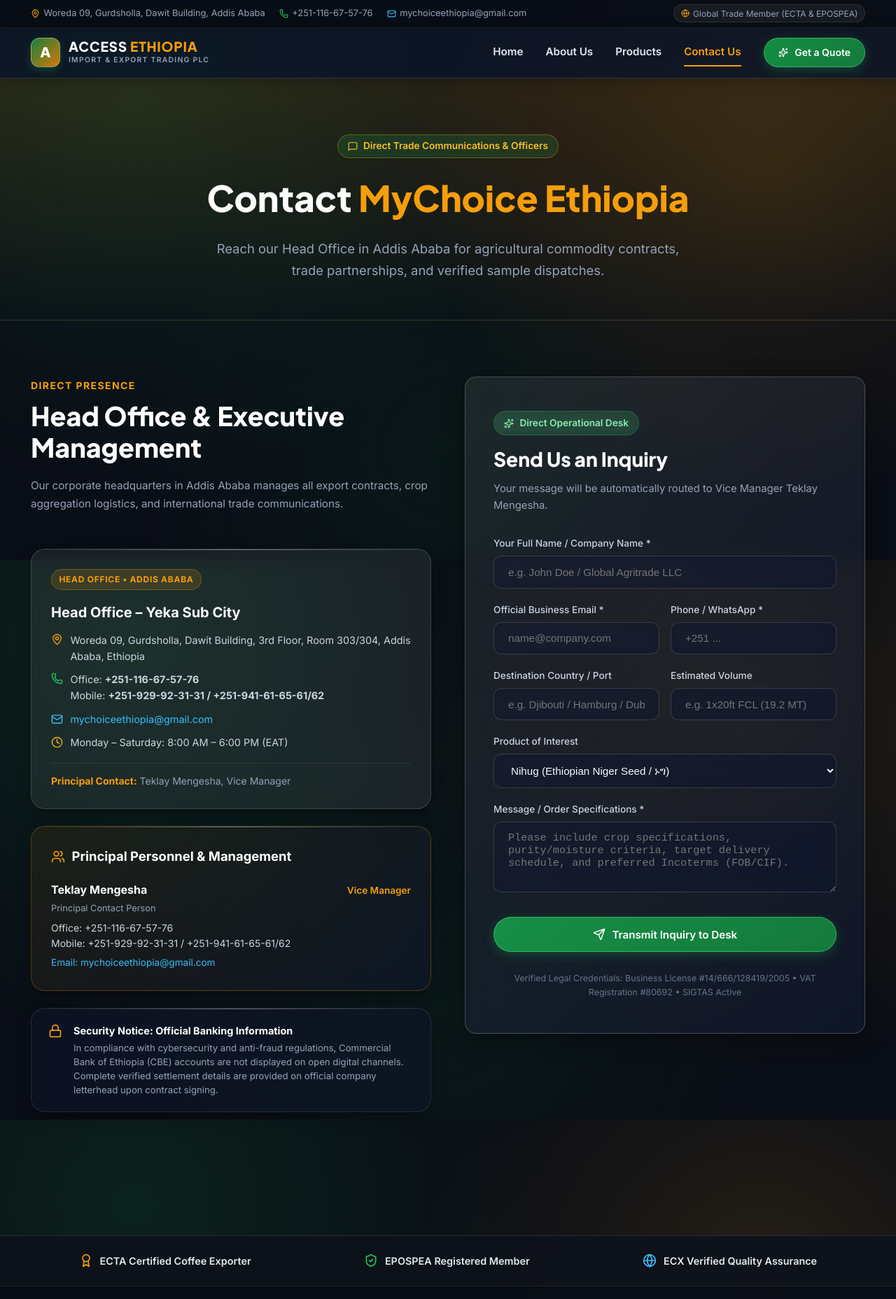
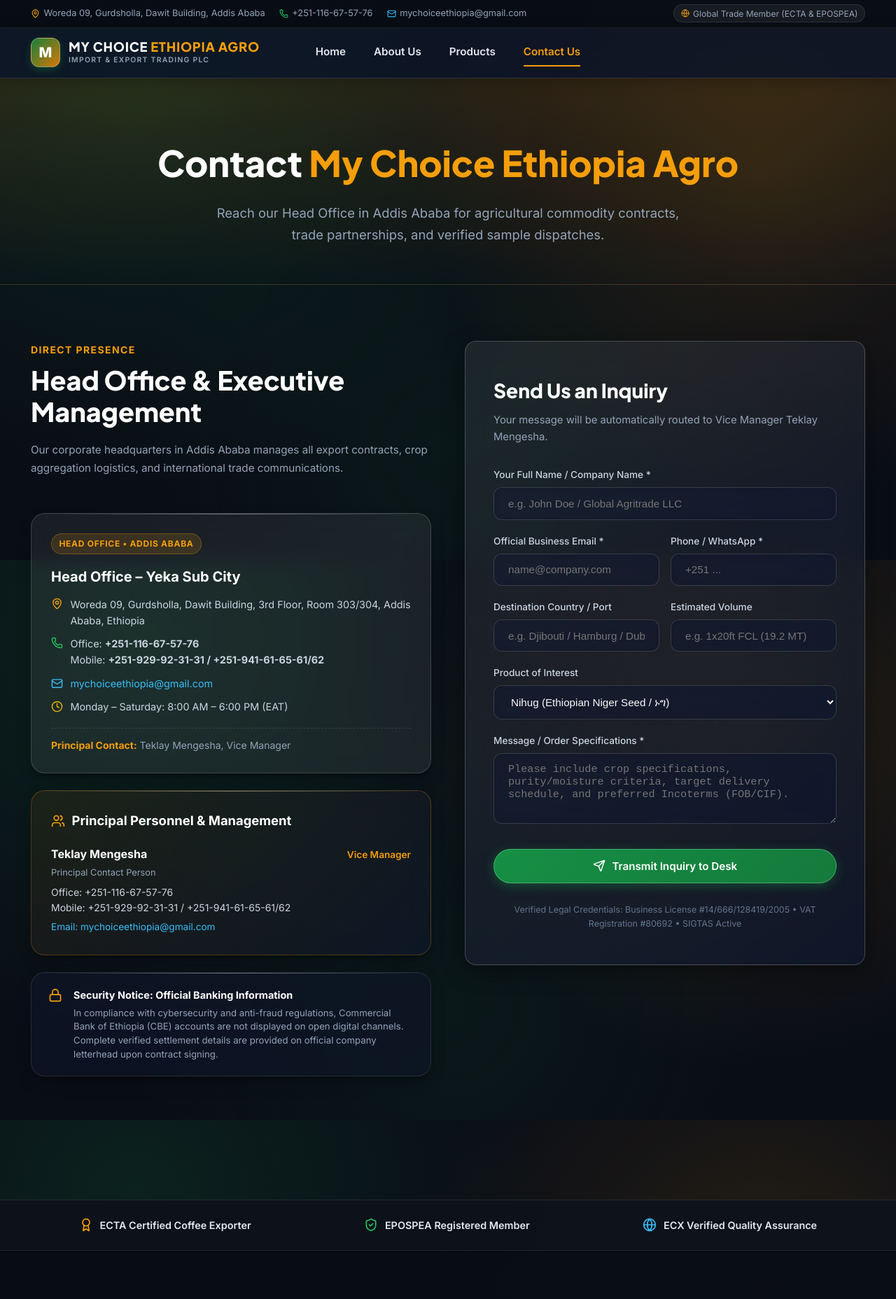
Before and after one commit to Goodomenn/mychoice2, a React (Vite) app: page /contact in a window 1280 px wide. Shown: the top 1856 px of the page at 70% size. Built offline with nearby package versions, Linux system fonts and the light colour scheme.

Commit message:
Update navbar layout to center, remove Get a Quote button, rebrand to My Choice Ethiopia Agro, and remove direct badge pills

```diff
--- a/index.html
+++ b/index.html
@@ -4,7 +4,7 @@
     <meta charset="UTF-8" />
     <link rel="icon" type="image/svg+xml" href="/favicon.svg" />
     <meta name="viewport" content="width=device-width, initial-scale=1.0" />
-    <title>mychoice2</title>
+    <title>My Choice Ethiopia Agro | Import & Export Trading PLC</title>
   </head>
   <body>
     <div id="root"></div>
--- a/src/components/Footer.jsx
+++ b/src/components/Footer.jsx
@@ -85,7 +85,7 @@
                   fontSize: '1.1rem',
                 }}
               >
-                A
+                M
               </div>
               <div
                 style={{
@@ -95,11 +95,11 @@
                   color: '#ffffff',
                 }}
               >
-                ACCESS <span style={{ color: '#f59e0b' }}>ETHIOPIA</span>
+                MY CHOICE <span style={{ color: '#f59e0b' }}>ETHIOPIA AGRO</span>
               </div>
             </div>
             <p style={{ color: '#94a3b8', fontSize: '0.9rem', lineHeight: '1.7', marginBottom: '1.5rem' }}>
-              Access Ethiopia Import Export Trading PLC is a premier Ethiopian trading house connecting global markets
+              My Choice Ethiopia Agro Import Export Trading PLC is a premier Ethiopian trading house connecting global markets
               with authentic, certified organic Arabica coffee, premium oilseeds, nutritious pulses, and spices.
             </p>
             <div className="glass-badge" style={{ fontSize: '0.78rem' }}>
@@ -236,7 +236,7 @@
           }}
         >
           <div>
-            © {new Date().getFullYear()} Access Ethiopia Import Export Trading PLC. All rights reserved.
+            © {new Date().getFullYear()} My Choice Ethiopia Agro Import Export Trading PLC. All rights reserved.
           </div>
           <div style={{ display: 'flex', gap: '1.5rem' }}>
             <Link to="/about" style={{ color: '#94a3b8' }}>Privacy Policy</Link>
--- a/src/components/Navbar.jsx
+++ b/src/components/Navbar.jsx
@@ -79,12 +79,14 @@
         <div
           className="container"
           style={{
-            display: 'flex',
-            justifyContent: 'space-between',
+            display: 'grid',
+            gridTemplateColumns: '1fr auto 1fr',
             alignItems: 'center',
+            width: '100%',
           }}
         >
-          {/* Brand Logo */}
+          {/* Brand Logo (Left) */}
+          <div style={{ justifySelf: 'start' }}>
             <Link
               to="/"
               style={{
@@ -108,22 +110,24 @@
                   fontSize: '1.25rem',
                   boxShadow: '0 4px 12px rgba(21, 128, 61, 0.4)',
                   border: '1px solid rgba(255, 255, 255, 0.3)',
+                  flexShrink: 0,
                 }}
               >
-              A
+                M
               </div>
               <div>
                 <div
                   style={{
                     fontFamily: 'var(--font-heading)',
-                  fontSize: '1.2rem',
+                    fontSize: '1.15rem',
                     fontWeight: '800',
                     letterSpacing: '0.04em',
                     color: '#ffffff',
                     lineHeight: '1.2',
+                    whiteSpace: 'nowrap',
                   }}
                 >
-                ACCESS <span style={{ color: '#f59e0b' }}>ETHIOPIA</span>
+                  MY CHOICE <span style={{ color: '#f59e0b' }}>ETHIOPIA AGRO</span>
                 </div>
                 <div
                   style={{
@@ -132,19 +136,22 @@
                     textTransform: 'uppercase',
                     letterSpacing: '0.12em',
                     fontWeight: '600',
+                    whiteSpace: 'nowrap',
                   }}
                 >
                   Import & Export Trading PLC
                 </div>
               </div>
             </Link>
+          </div>
 
-          {/* Desktop Nav Links */}
+          {/* Desktop Nav Links (Center) */}
           <div
             style={{
+              justifySelf: 'center',
               display: 'flex',
               alignItems: 'center',
-              gap: '2rem',
+              gap: '2.5rem',
             }}
             className="desktop-nav"
           >
@@ -160,22 +167,16 @@
                   padding: '0.4rem 0',
                   transition: 'all 0.2s ease',
                   borderBottom: isActive ? '2px solid #f59e0b' : '2px solid transparent',
+                  whiteSpace: 'nowrap',
                 })}
               >
                 {link.name}
               </NavLink>
             ))}
-
-            <Link
-              to="/contact"
-              className="glass-button glass-button-primary"
-              style={{ padding: '0.55rem 1.25rem', fontSize: '0.875rem' }}
-            >
-              <Sparkles size={14} /> Get a Quote
-            </Link>
           </div>
 
-          {/* Mobile Menu Button */}
+          {/* Right Spacer & Mobile Toggle (Right) */}
+          <div style={{ justifySelf: 'end', display: 'flex', alignItems: 'center' }}>
             <button
               onClick={() => setMobileMenuOpen(!mobileMenuOpen)}
               className="mobile-toggle"
@@ -185,11 +186,13 @@
                 borderRadius: '0.5rem',
                 background: 'rgba(255, 255, 255, 0.08)',
                 border: '1px solid rgba(255, 255, 255, 0.15)',
+                cursor: 'pointer',
               }}
               aria-label="Toggle navigation menu"
             >
               {mobileMenuOpen ? <X size={24} /> : <Menu size={24} />}
             </button>
+          </div>
         </div>
 
         {/* Mobile Dropdown Menu */}
@@ -227,20 +230,17 @@
                 <ChevronRight size={16} color="#94a3b8" />
               </NavLink>
             ))}
-            <Link
-              to="/contact"
-              onClick={() => setMobileMenuOpen(false)}
-              className="glass-button glass-button-primary"
-              style={{ marginTop: '0.5rem', width: '100%', justifyContent: 'center' }}
-            >
-              Get a Quote
-            </Link>
           </div>
         )}
       </nav>
 
       {/* Style for responsive toggle */}
       <style>{`
+        @media (max-width: 1024px) {
+          .desktop-nav {
+            gap: 1.5rem !important;
+          }
+        }
         @media (max-width: 900px) {
           .desktop-nav {
             display: none !important;
--- a/src/pages/About.jsx
+++ b/src/pages/About.jsx
@@ -81,7 +81,7 @@
               marginBottom: '1rem',
             }}
           >
-            About <span style={{ color: '#22c55e' }}>Access Ethiopia</span> Trading PLC
+            About <span style={{ color: '#22c55e' }}>My Choice Ethiopia Agro</span> Trading PLC
           </h1>
           <p
             style={{
@@ -115,7 +115,7 @@
                 A Trusted Partner in International Commerce
               </h2>
               <p style={{ color: '#cbd5e1', fontSize: '1.05rem', lineHeight: '1.75', marginBottom: '1.25rem' }}>
-                Access Ethiopia Import Export Trading PLC is a premier trading house headquartered in Addis Ababa,
+                My Choice Ethiopia Agro Import Export Trading PLC is a premier trading house headquartered in Addis Ababa,
                 Ethiopia. Guided by deep industry expertise and an extensive network of cooperative unions, we export the
                 finest agricultural commodities produced in the fertile highlands of Ethiopia.
               </p>
--- a/src/pages/Contact.jsx
+++ b/src/pages/Contact.jsx
@@ -72,19 +72,16 @@
         }}
       >
         <div className="container">
-          <span className="glass-badge" style={{ color: '#fbbf24', borderColor: 'rgba(251, 191, 36, 0.3)' }}>
-            <MessageSquare size={14} /> Direct Trade Communications & Officers
-          </span>
           <h1
             style={{
               fontFamily: 'var(--font-heading)',
               fontSize: 'clamp(2.2rem, 4vw, 3.5rem)',
               fontWeight: 800,
               color: '#ffffff',
-              margin: '1rem 0',
+              margin: '0 0 1rem 0',
             }}
           >
-            Contact <span style={{ color: '#f59e0b' }}>MyChoice Ethiopia</span>
+            Contact <span style={{ color: '#f59e0b' }}>My Choice Ethiopia Agro</span>
           </h1>
           <p
             style={{
@@ -251,9 +248,6 @@
                 }}
               >
                 <div style={{ marginBottom: '2rem' }}>
-                  <span className="glass-badge" style={{ marginBottom: '0.75rem' }}>
-                    <Sparkles size={14} /> Direct Operational Desk
-                  </span>
                   <h3
                     style={{
                       fontFamily: 'var(--font-heading)',
```
Lines whose indentation alone changed are shown as unchanged.
